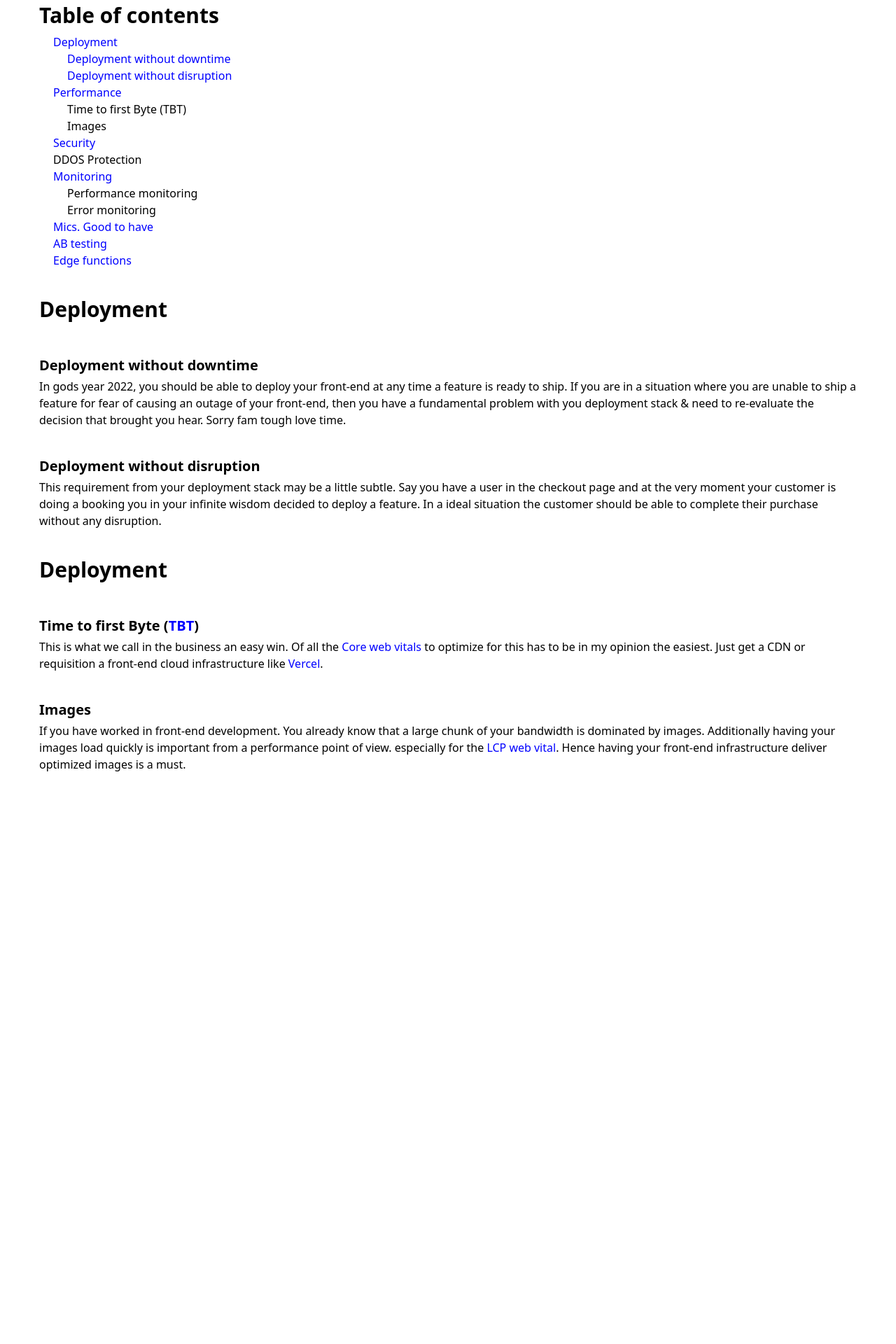
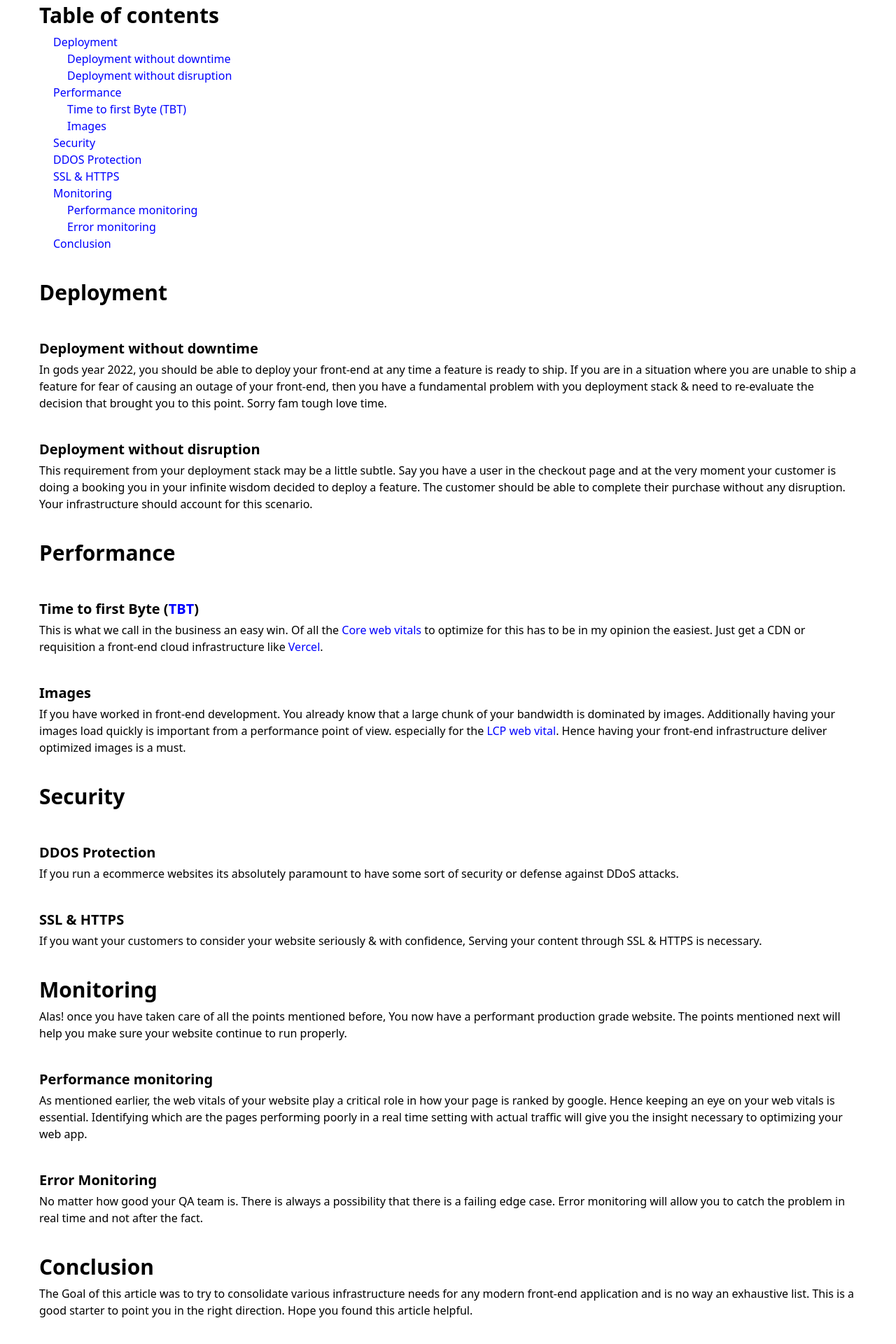
Before and after one commit to jonathandsouza/jonascodeblog, a Next.js app: page /infrastructure-requirements-of-a-modern-frontend-application in a window 1280 px wide. Shown: the part 192-2112 px from the top of the page at 70% size. Before the commit the page ends 1336 px from the top, so only its background shows below. Built offline with nearby package versions, Linux system fonts and the light colour scheme.

Commit message:
added new article

```diff
--- a/pages/components/subSectionTitle.tsx
+++ b/pages/components/subSectionTitle.tsx
@@ -1,7 +1,14 @@
-import { FC } from "react";
+import React, { FC } from "react";
 
-export const subSectionTitle: FC<any> = ({ children }) => {
-	return <h3 className="text-xl font-bold mb-1">{children}</h3>;
+export const subSectionTitle: FC<{
+	id?: string;
+	children: React.ReactNode;
+}> = ({ children, id = "" }) => {
+	return (
+		<h3 className="text-xl font-bold mb-1" id={id}>
+			{children}
+		</h3>
+	);
 };
 
 export default subSectionTitle;
--- a/pages/index.tsx
+++ b/pages/index.tsx
@@ -12,7 +12,7 @@ const Home: NextPage = () => {
 					</a>
 				</Link>
 			</h2>
-			{/* <h2 className="text-2xl pt-5">
+			<h2 className="text-2xl pt-5">
 				<Link
 					href={
 						"/infrastructure-requirements-of-a-modern-frontend-application"
@@ -23,7 +23,7 @@ const Home: NextPage = () => {
 						application
 					</a>
 				</Link>
-			</h2> */}
+			</h2>
 		</div>
 	);
 };
--- a/pages/infrastructure-requirements-of-a-modern-frontend-application.tsx
+++ b/pages/infrastructure-requirements-of-a-modern-frontend-application.tsx
@@ -57,46 +57,57 @@ const Home: NextPage = () => {
 								</ul>
 							</li>
 							<li>
-								<a href="#why-you-need-pre-render-service">
-									Performance
-								</a>
+								<a href="#performance">Performance</a>
 								<ul className="pl-5">
-									<li>Time to first Byte (TBT)</li>
-									<li>Images</li>
+									<li>
+										<a href="#time-to-first-byte">
+											Time to first Byte (TBT)
+										</a>
+									</li>
+									<li>
+										<a href="#images">Images</a>
+									</li>
 								</ul>
 							</li>
 							<li>
-								<a href="#tools-and-libs">Security</a>
+								<a href="#security">Security</a>
 								<ul>
-									<li>DDOS Protection</li>
+									<li>
+										<a href="#ddos-protection">
+											DDOS Protection
+										</a>
+									</li>
+									<li>
+										<a href="#ssl-and-https">SSL & HTTPS</a>
+									</li>
 								</ul>
 							</li>
 							<li>
-								<a href="#implementation">Monitoring</a>
+								<a href="#monitoring">Monitoring</a>
 								<ul className="pl-5">
-									<li>Performance monitoring</li>
-									<li>Error monitoring</li>
+									<li>
+										<a href="#performance-monitoring">
+											Performance monitoring
+										</a>
+									</li>
+									<li>
+										<a href="#error-monitoring">
+											Error monitoring{" "}
+										</a>
+									</li>
 								</ul>
 							</li>
 							<li>
-								<a href="#deployment">Mics. Good to have</a>
+								<a href="#conclusion">Conclusion</a>
 							</li>
-							<ul>
-								<li>
-									<a href="#solving-problems">AB testing</a>
-								</li>
-								<li>
-									<a href="#conclusion">Edge functions </a>
-								</li>
-							</ul>
 						</ul>
 					</Section>
 
 					<Section id="deployment">
 						<SectionTitle>Deployment</SectionTitle>
 
-						<SubSection>
-							<SubSectionTitle id="deployment-without-downtime">
+						<SubSection id="deployment-without-downtime">
+							<SubSectionTitle>
 								Deployment without downtime
 							</SubSectionTitle>
 
@@ -108,12 +119,12 @@ const Home: NextPage = () => {
 								outage of your front-end, then you have a
 								fundamental problem with you deployment stack &
 								need to re-evaluate the decision that brought
-								you hear. Sorry fam tough love time.
+								you to this point. Sorry fam tough love time.
 							</p>
 						</SubSection>
 
-						<SubSection>
-							<SubSectionTitle id="deployment-without-disruption">
+						<SubSection id="deployment-without-disruption">
+							<SubSectionTitle>
 								Deployment without disruption
 							</SubSectionTitle>
 
@@ -122,15 +133,16 @@ const Home: NextPage = () => {
 								be a little subtle. Say you have a user in the
 								checkout page and at the very moment your
 								customer is doing a booking you in your infinite
-								wisdom decided to deploy a feature. In a ideal
-								situation the customer should be able to
-								complete their purchase without any disruption.
+								wisdom decided to deploy a feature. The customer
+								should be able to complete their purchase
+								without any disruption. Your infrastructure
+								should account for this scenario.
 							</p>
 						</SubSection>
 					</Section>
 
-					<Section id="what-is-a-pre-render-service">
-						<SectionTitle>Deployment</SectionTitle>
+					<Section id="performance">
+						<SectionTitle>Performance</SectionTitle>
 
 						<SubSection id="time-to-first-byte">
 							<SubSectionTitle>
@@ -151,7 +163,7 @@ const Home: NextPage = () => {
 							</p>
 						</SubSection>
 
-						<SubSection>
+						<SubSection id="images">
 							<SubSectionTitle>Images</SubSectionTitle>
 
 							<p>
@@ -167,6 +179,79 @@ const Home: NextPage = () => {
 							</p>
 						</SubSection>
 					</Section>
+
+					<Section id="security">
+						<SectionTitle>Security</SectionTitle>
+						<SubSection id="ddos-protection">
+							<SubSectionTitle>DDOS Protection</SubSectionTitle>
+
+							<p>
+								If you run a ecommerce websites its absolutely
+								paramount to have some sort of security or
+								defense against DDoS attacks.
+							</p>
+						</SubSection>
+						<SubSection id="ssl-and-https">
+							<SubSectionTitle>SSL & HTTPS</SubSectionTitle>
+
+							<p>
+								If you want your customers to consider your
+								website seriously & with confidence, Serving
+								your content through SSL & HTTPS is necessary.
+							</p>
+						</SubSection>
+					</Section>
+
+					<Section id="monitoring">
+						<SectionTitle>Monitoring</SectionTitle>
+
+						<p>
+							Alas! once you have taken care of all the points
+							mentioned before, You now have a performant
+							production grade website. The points mentioned next
+							will help you make sure your website continue to run
+							properly.
+						</p>
+
+						<SubSection id="performance-monitoring">
+							<SubSectionTitle>
+								Performance monitoring
+							</SubSectionTitle>
+
+							<p>
+								As mentioned earlier, the web vitals of your
+								website play a critical role in how your page is
+								ranked by google. Hence keeping an eye on your
+								web vitals is essential. Identifying which are
+								the pages performing poorly in a real time
+								setting with actual traffic will give you the
+								insight necessary to optimizing your web app.
+							</p>
+						</SubSection>
+						<SubSection id="error-monitoring">
+							<SubSectionTitle>Error Monitoring</SubSectionTitle>
+
+							<p>
+								No matter how good your QA team is. There is
+								always a possibility that there is a failing
+								edge case. Error monitoring will allow you to
+								catch the problem in real time and not after the
+								fact.
+							</p>
+						</SubSection>
+					</Section>
+
+					<Section id="conclusion">
+						<SectionTitle>Conclusion</SectionTitle>
+						<p>
+							The Goal of this article was to try to consolidate
+							various infrastructure needs for any modern
+							front-end application and is no way an exhaustive
+							list. This is a good starter to point you in the
+							right direction. Hope you found this article
+							helpful.
+						</p>
+					</Section>
 				</>
 			</Article>
 		</>
```
